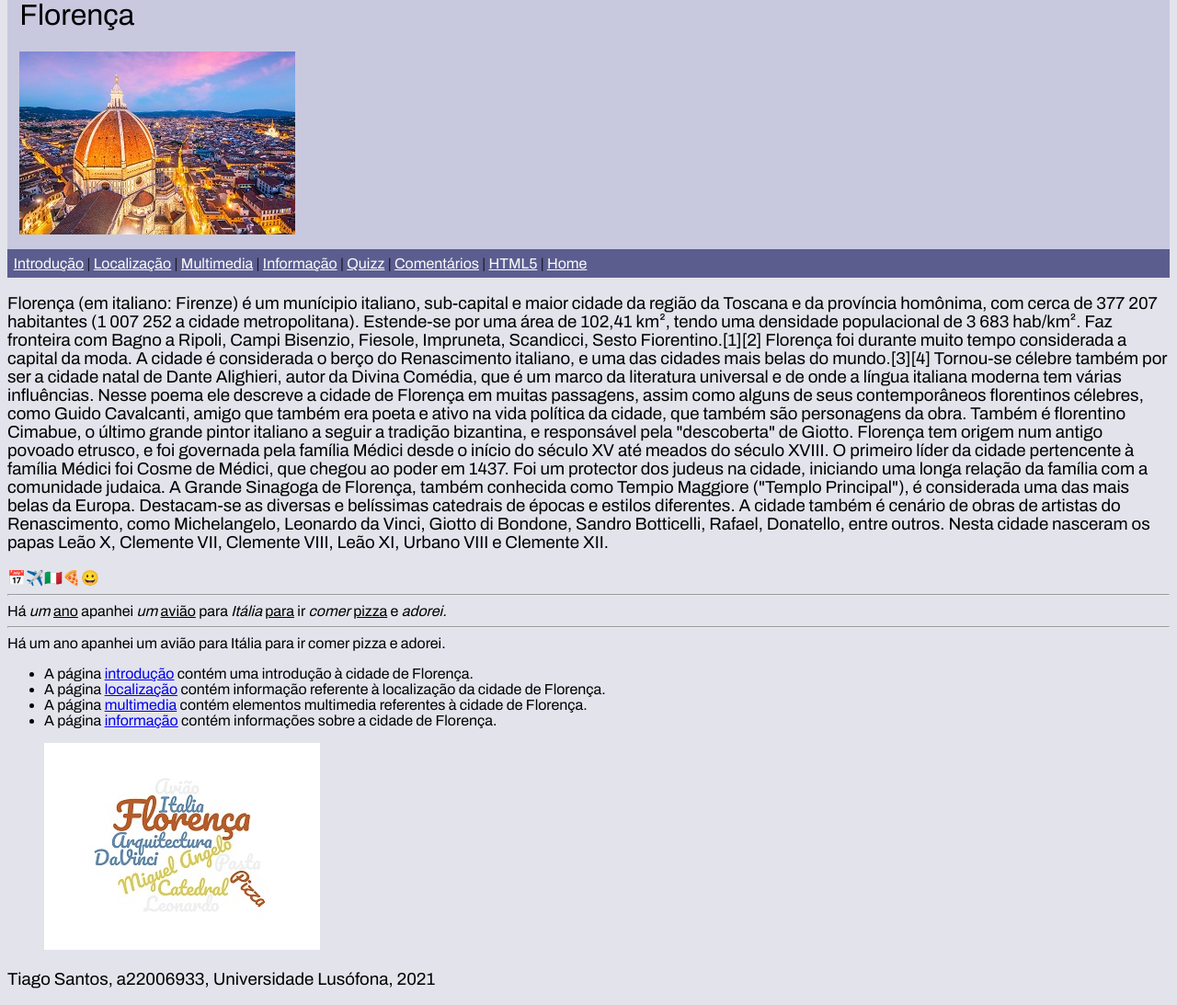
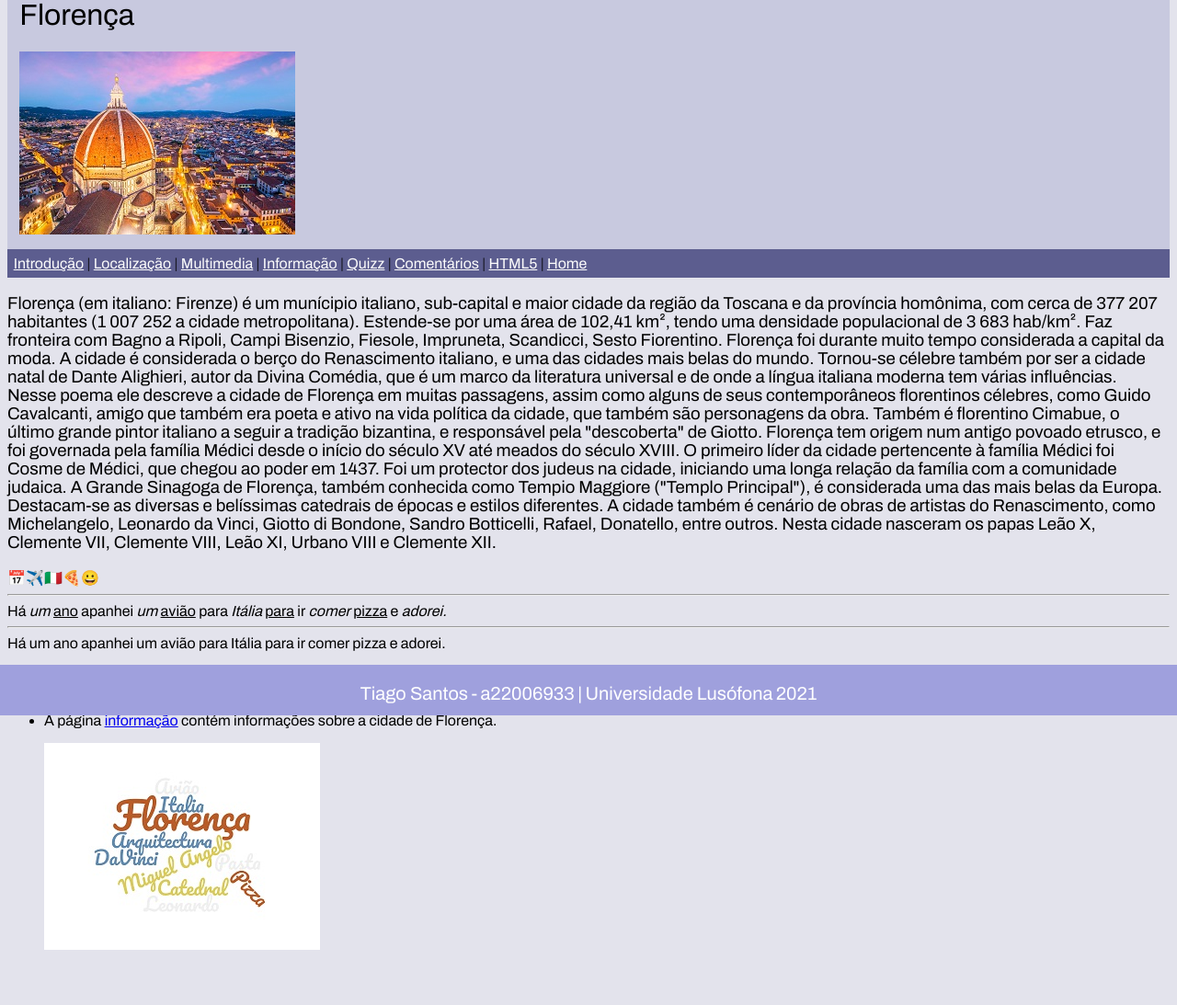
Before and after one commit to Tiago-22006933/pw-labs-tiagosantos-a22006933, a PHP site: page /lab4/index.html in a window 1280 px wide. Shown: the part 22-1115 px from the top of the page at 92% size. After the commit the page ends 1055 px from the top, so only its background shows below. Run offline with PHP 8.4, Linux system fonts and the light colour scheme.

Commit message:
Atualizado o ficheiro de estilos

```diff
--- a/lab4/estilos.css
+++ b/lab4/estilos.css
@@ -5,7 +5,7 @@ header{
 }
 
 nav{
-    background: rgb(92, 93, 143);
+    background-color: rgb(92, 93, 143);
     padding: 5pt;
     color: rgb(25, 25, 37);;
 }
@@ -13,6 +13,7 @@ nav{
 body{
     background-color:rgb(227, 227, 236);
     font-family: 'Archivo', sans-serif;
+    margin-bottom:55px;
 }
 
 nav a:link{
@@ -32,5 +33,22 @@ nav a:active{
 }
 
 main{
-    background: rgb(227, 227, 236);;
+    background-color: rgb(227, 227, 236);;
 }
+
+footer{
+    position: fixed;
+    height: 55px;
+    left: 0;
+    bottom: 0;
+    width: 100%;
+    background-color: rgb(159, 160, 221);
+    color: white;
+    text-align: center;
+}
+
+footer p {
+    color: #fff;
+    font-size:15pt;
+    display: inline-block;
+}
--- a/lab4/index.html
+++ b/lab4/index.html
@@ -21,8 +21,8 @@
       <main>
             <section>
                   <h3>
-                        Florença (em italiano: Firenze) é um munícipio italiano, sub-capital e maior cidade da região da Toscana e da província homônima, com cerca de 377 207 habitantes (1 007 252 a cidade metropolitana). Estende-se por uma área de 102,41 km², tendo uma densidade populacional de 3 683 hab/km². Faz fronteira com Bagno a Ripoli, Campi Bisenzio, Fiesole, Impruneta, Scandicci, Sesto Fiorentino.[1][2] Florença foi durante muito tempo considerada a capital da moda.
-                        A cidade é considerada o berço do Renascimento italiano, e uma das cidades mais belas do mundo.[3][4] Tornou-se célebre também por ser a cidade natal de Dante Alighieri, autor da Divina Comédia, que é um marco da literatura universal e de onde a língua italiana moderna tem várias influências. Nesse poema ele descreve a cidade de Florença em muitas passagens, assim como alguns de seus contemporâneos florentinos célebres, como Guido Cavalcanti, amigo que também era poeta e ativo na vida política da cidade, que também são personagens da obra. Também é florentino Cimabue, o último grande pintor italiano a seguir a tradição bizantina, e responsável pela "descoberta" de Giotto.
+                        Florença (em italiano: Firenze) é um munícipio italiano, sub-capital e maior cidade da região da Toscana e da província homônima, com cerca de 377 207 habitantes (1 007 252 a cidade metropolitana). Estende-se por uma área de 102,41 km², tendo uma densidade populacional de 3 683 hab/km². Faz fronteira com Bagno a Ripoli, Campi Bisenzio, Fiesole, Impruneta, Scandicci, Sesto Fiorentino. Florença foi durante muito tempo considerada a capital da moda.
+                        A cidade é considerada o berço do Renascimento italiano, e uma das cidades mais belas do mundo. Tornou-se célebre também por ser a cidade natal de Dante Alighieri, autor da Divina Comédia, que é um marco da literatura universal e de onde a língua italiana moderna tem várias influências. Nesse poema ele descreve a cidade de Florença em muitas passagens, assim como alguns de seus contemporâneos florentinos célebres, como Guido Cavalcanti, amigo que também era poeta e ativo na vida política da cidade, que também são personagens da obra. Também é florentino Cimabue, o último grande pintor italiano a seguir a tradição bizantina, e responsável pela "descoberta" de Giotto.
                         Florença tem origem num antigo povoado etrusco, e foi governada pela família Médici desde o início do século XV até meados do século XVIII. O primeiro líder da cidade pertencente à família Médici foi Cosme de Médici, que chegou ao poder em 1437. Foi um protector dos judeus na cidade, iniciando uma longa relação da família com a comunidade judaica. A Grande Sinagoga de Florença, também conhecida como Tempio Maggiore ("Templo Principal"), é considerada uma das mais belas da Europa. Destacam-se as diversas e belíssimas catedrais de épocas e estilos diferentes. A cidade também é cenário de obras de artistas do Renascimento, como Michelangelo, Leonardo da Vinci, Giotto di Bondone, Sandro Botticelli, Rafael, Donatello, entre outros. Nesta cidade nasceram os papas Leão X, Clemente VII, Clemente VIII, Leão XI, Urbano VIII e Clemente XII.
                   </h3>
                   📅✈️🇮🇹🍕😀
@@ -44,7 +44,12 @@
             </section>
       </main>
       <footer>
-            <h3>Tiago Santos, a22006933, Universidade Lusófona, 2021</h3>
+            <p>Tiago Santos</p>
+            <p> - </p>
+            <p>a22006933</p>
+            <p> | </p>
+            <p>Universidade Lusófona</p>
+            <p>2021</p>
       </footer>
 </body>
 </html>
```
Also changed, not shown: lab4/comentarios.html (+6 -1 lines), lab4/html5-css.html (+7 -2 lines), lab4/info.html (+6 -1 lines), lab4/local.html (+7 -2 lines), lab4/multimedia.html (+7 -2 lines), lab4/quizz.html (+6 -1 lines).
